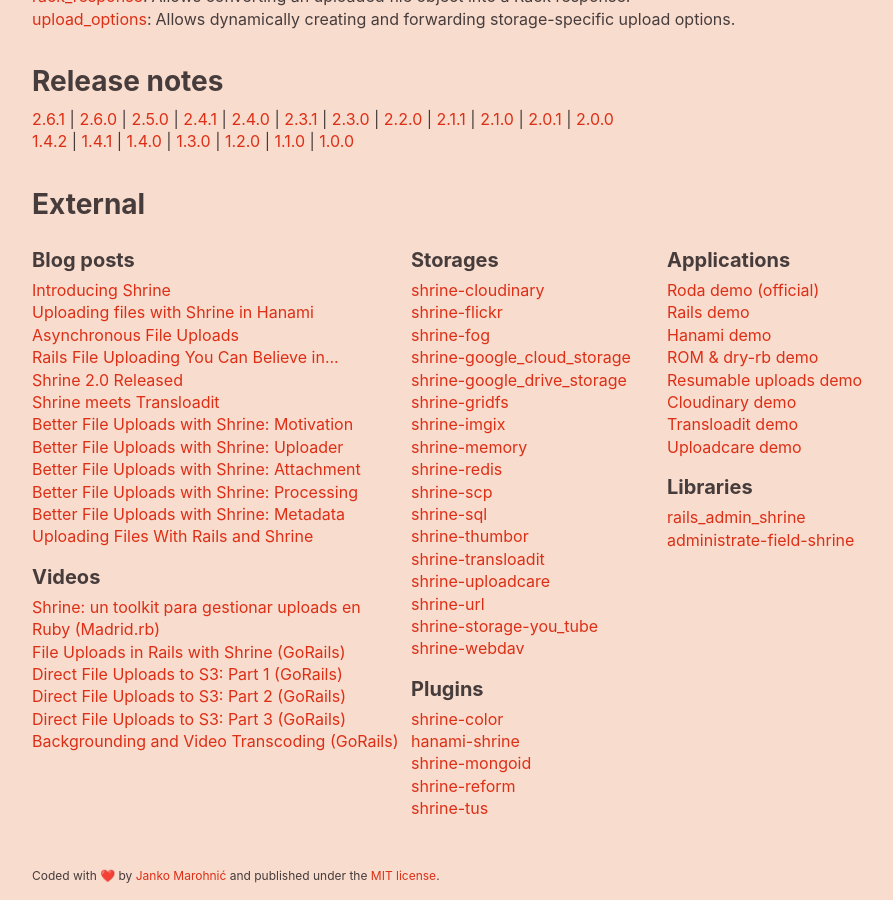
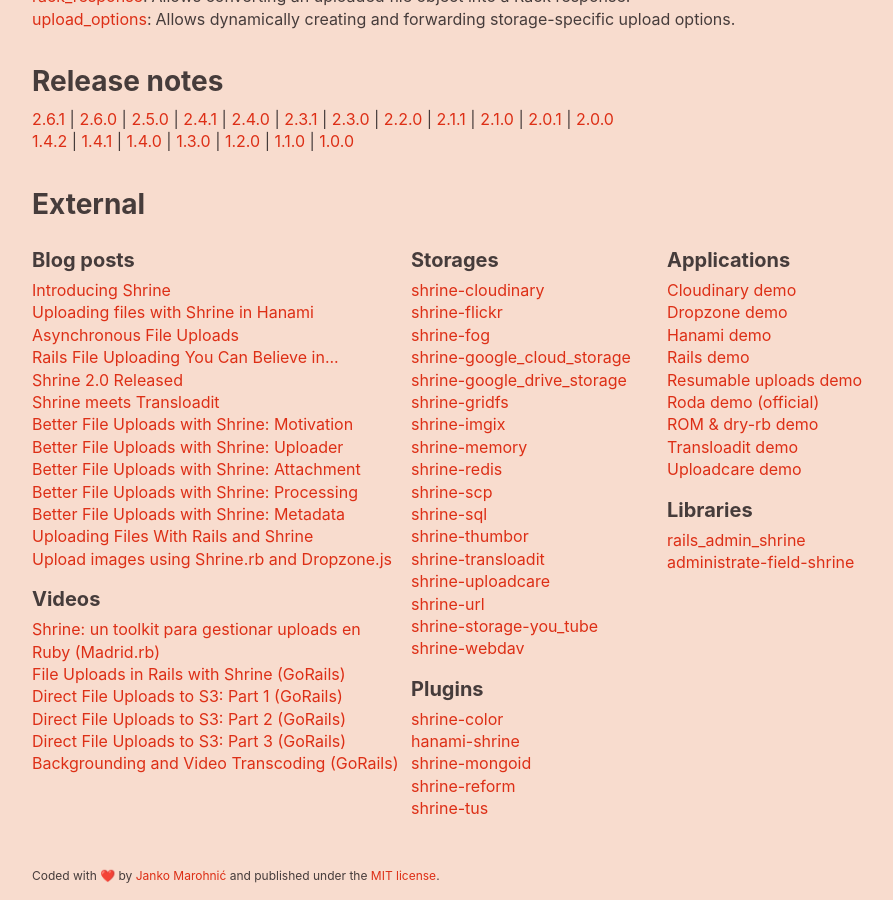
Before and after one commit to avinashcodeer/Romenics, a Jekyll site: the page built from www/index.html, in a window 1280 px wide and 900 px high, scrolled down 1749 px. Shown: the whole window, without its empty margins (106-999 px from the left). Built offline with Jekyll 4.4.1, drawn with Linux system fonts in a browser that asks for light colours; emoji names are drawn with the system emoji font.

Commit message:
Link Dropzone.js blog post and demo

```diff
--- a/www/_data/external.yml
+++ b/www/_data/external.yml
@@ -38,6 +38,9 @@
       -
         name: Uploading Files With Rails and Shrine
         url: https://code.tutsplus.com/tutorials/uploading-files-with-rails-and-shrine--cms-27596
+      -
+        name: Upload images using Shrine.rb and Dropzone.js
+        url: https://codyeatworld.com/2017/04/18/rails-uploading-images-confidently-with-shrine-rb/
   -
     title: Videos
     items:
@@ -137,23 +140,26 @@
     title: Applications
     items:
       -
-        name: Roda demo (official)
-        url: https://github.com/janko-m/shrine/tree/master/demo
+        name: Cloudinary demo
+        url: https://github.com/janko-m/shrine-cloudinary/tree/master/demo
+      -
+        name: Dropzone demo
+        url: https://github.com/codyeatworld/example-shrine-dropzone
+      -
+        name: Hanami demo
+        url: https://github.com/katafrakt/hanami-shrine-example
       -
         name: Rails demo
         url: https://github.com/erikdahlstrand/shrine-rails-example
       -
-        name: Hanami demo
-        url: https://github.com/katafrakt/hanami-shrine-example
+        name: Resumable uploads demo
+        url: https://github.com/janko-m/shrine-tus-demo
+      -
+        name: Roda demo (official)
+        url: https://github.com/janko-m/shrine/tree/master/demo
       -
         name: ROM & dry-rb demo
         url: https://github.com/janko-m/shrine-rom-example
-      -
-        name: Resumable uploads demo
-        url: https://github.com/janko-m/shrine-tus-demo
-      -
-        name: Cloudinary demo
-        url: https://github.com/janko-m/shrine-cloudinary/tree/master/demo
       -
         name: Transloadit demo
         url: https://github.com/janko-m/shrine-transloadit/tree/master/demo
```
